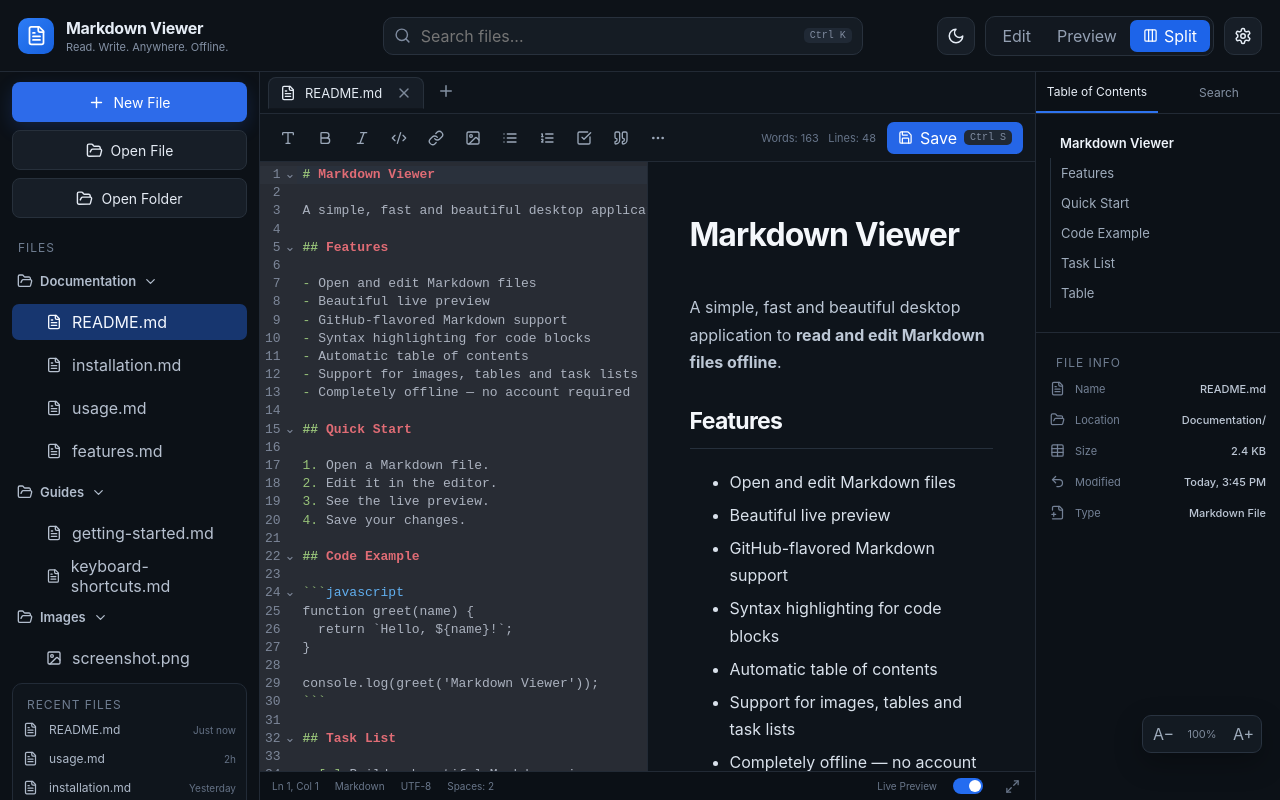
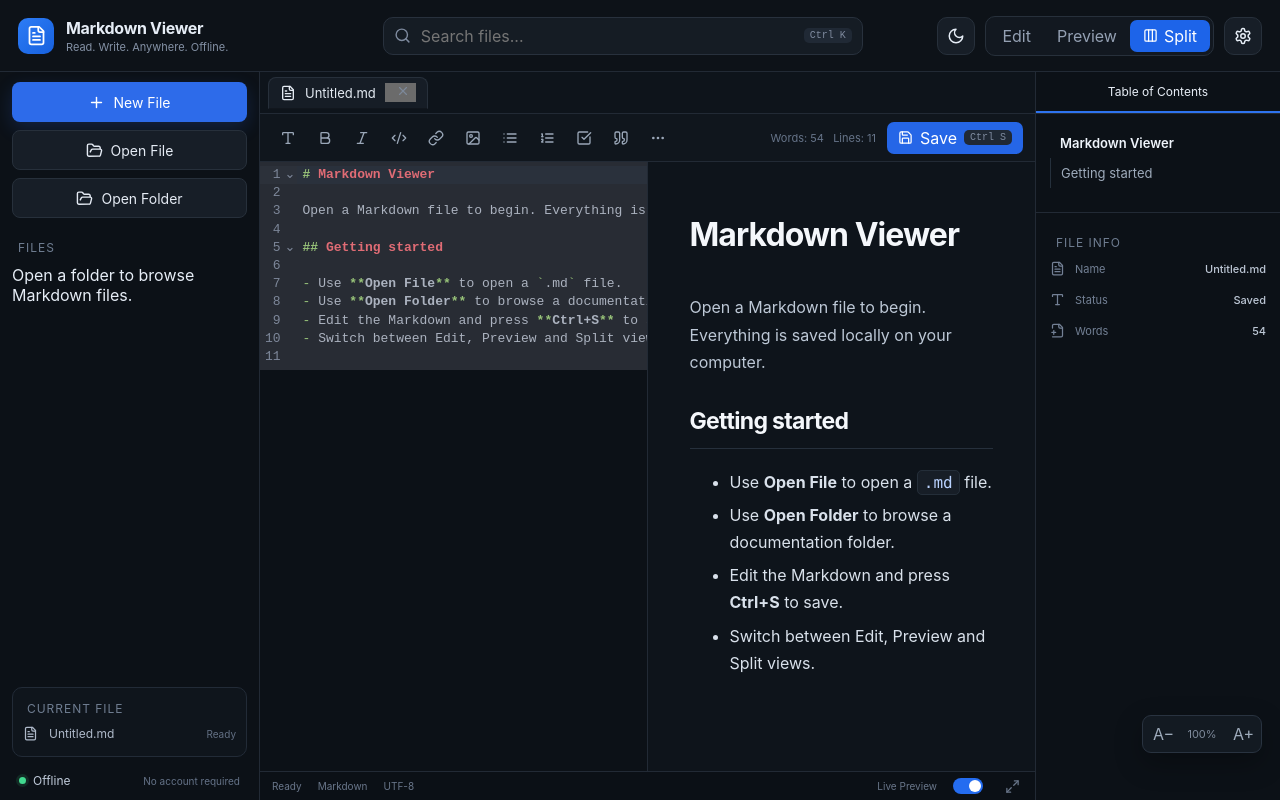
Before and after one commit to dh6xxn/md-viewer, a React (Vite) app: page / in a window 1280 px wide. Built offline with nearby package versions, Linux system fonts and the light colour scheme.

Commit message:
feat: make markdown viewer file operations functional

```diff
--- a/src/main.tsx
+++ b/src/main.tsx
@@ -1,6 +1,8 @@
 import React, { useMemo, useState } from 'react';
 import { createRoot } from 'react-dom/client';
-import { Code2, FileText, FolderOpen, Image, List, ListOrdered, Moon, Plus, Quote, Search, Settings, Sun, Table, Type, Undo2, Bold, Italic, Link, Save, Columns3, X, ChevronDown, FilePlus2, CheckSquare, MoreHorizontal, Maximize2 } from 'lucide-react';
+import { open, save } from '@tauri-apps/plugin-dialog';
+import { invoke } from '@tauri-apps/api/core';
+import { Code2, FileText, FolderOpen, Image, List, ListOrdered, Moon, Plus, Quote, Search, Settings, Sun, Type, Bold, Italic, Link, Save, Columns3, X, ChevronDown, FilePlus2, CheckSquare, MoreHorizontal, Maximize2 } from 'lucide-react';
 import ReactMarkdown from 'react-markdown';
 import remarkGfm from 'remark-gfm';
 import CodeMirror from '@uiw/react-codemirror';
@@ -8,162 +10,132 @@ import { markdown } from '@codemirror/lang-markdown';
 import { oneDark } from '@codemirror/theme-one-dark';
 import './styles.css';
 
-const initialMarkdown = `# Markdown Viewer
+const starter = '# Markdown Viewer\n\nOpen a Markdown file to begin. Everything is saved locally on your computer.\n\n## Getting started\n\n- Use **Open File** to open a `.md` file.\n- Use **Open Folder** to browse a documentation folder.\n- Edit the Markdown and press **Ctrl+S** to save.\n- Switch between Edit, Preview and Split views.\n';
 
-A simple, fast and beautiful desktop application to **read and edit Markdown files offline**.
-
-## Features
-
-- Open and edit Markdown files
-- Beautiful live preview
-- GitHub-flavored Markdown support
-- Syntax highlighting for code blocks
-- Automatic table of contents
-- Support for images, tables and task lists
-- Completely offline — no account required
-
-## Quick Start
-
-1. Open a Markdown file.
-2. Edit it in the editor.
-3. See the live preview.
-4. Save your changes.
-
-## Code Example
-
-\`\`\`javascript
-function greet(name) {
-  return \`Hello, \${name}!\`;
-}
-
-console.log(greet('Markdown Viewer'));
-\`\`\`
-
-## Task List
-
-- [x] Build a beautiful Markdown viewer
-- [x] Add a Markdown editor
-- [x] Add light and dark themes
-- [ ] Add more export options
-
-## Table
-
-| Feature | Status |
-| --- | --- |
-| Viewer | Ready |
-| Editor | Ready |
-| Offline | Ready |
-
-> Everything stays on your computer. No internet is required.\n`;
-
-const files = ['README.md', 'installation.md', 'usage.md', 'features.md'];
+type ViewMode = 'edit' | 'preview' | 'split';
 
 function App() {
-  const [content, setContent] = useState(initialMarkdown);
-  const [mode, setMode] = useState<'edit' | 'preview' | 'split'>('split');
+  const [content, setContent] = useState(starter);
+  const [mode, setMode] = useState<ViewMode>('split');
   const [dark, setDark] = useState(true);
   const [sidebar, setSidebar] = useState(true);
   const [search, setSearch] = useState('');
   const [fontScale, setFontScale] = useState(1);
+  const [filePath, setFilePath] = useState<string | null>(null);
+  const [fileName, setFileName] = useState('Untitled.md');
+  const [files, setFiles] = useState<string[]>([]);
+  const [dirty, setDirty] = useState(false);
+  const [busy, setBusy] = useState(false);
+  const [message, setMessage] = useState('Ready');
 
-  const headings = useMemo(
-    () => content.split('\n').filter((line) => /^#{1,3}\s/.test(line)).map((line) => line.replace(/^#{1,3}\s/, '')),
-    [content],
-  );
+  const headings = useMemo(() => content.split('\n').filter((line) => /^#{1,3}\s/.test(line)).map((line) => line.replace(/^#{1,3}\s/, '')), [content]);
+  const wordCount = content.trim() ? content.trim().split(/\s+/).length : 0;
+
+  const openFile = async (path?: string) => {
+    try {
+      setBusy(true);
+      const selected = path ?? await open({ multiple: false, directory: false, filters: [{ name: 'Markdown', extensions: ['md', 'markdown'] }] });
+      if (!selected || Array.isArray(selected)) return;
+      const text = await invoke<string>('read_markdown', { path: selected });
+      setContent(text);
+      setFilePath(selected);
+      setFileName(selected.split(/[\\/]/).pop() || 'Untitled.md');
+      setDirty(false);
+      setMessage('Opened');
+    } catch (error) {
+      setMessage(String(error));
+    } finally { setBusy(false); }
+  };
+
+  const openFolder = async () => {
+    try {
+      setBusy(true);
+      const selected = await open({ directory: true, multiple: false });
+      if (!selected || Array.isArray(selected)) return;
+      const found = await invoke<string[]>('list_markdown_files', { folder: selected });
+      setFiles(found);
+      if (found.length) await openFile(found[0]);
+      else setMessage('No Markdown files found');
+    } catch (error) { setMessage(String(error)); }
+    finally { setBusy(false); }
+  };
+
+  const saveFile = async () => {
+    try {
+      setBusy(true);
+      let target = filePath;
+      if (!target) {
+        const selected = await save({ defaultPath: fileName, filters: [{ name: 'Markdown', extensions: ['md'] }] });
+        if (!selected) return;
+        target = selected.endsWith('.md') ? selected : `${selected}.md`;
+      }
+      await invoke('write_markdown', { path: target, content });
+      setFilePath(target);
+      setFileName(target.split(/[\\/]/).pop() || 'Untitled.md');
+      setDirty(false);
+      setMessage('Saved');
+    } catch (error) { setMessage(String(error)); }
+    finally { setBusy(false); }
+  };
+
+  const newFile = async () => {
+    try {
+      if (dirty && !window.confirm('You have unsaved changes. Create a new file anyway?')) return;
+      setContent('# New Markdown File\n\n');
+      setFilePath(null);
+      setFileName('Untitled.md');
+      setDirty(true);
+      setMessage('New file');
+    } catch (error) { setMessage(String(error)); }
+  };
 
   const insert = (before: string, after = '', placeholder = 'text') => {
     setContent((current) => `${current}${current.endsWith('\n') ? '' : '\n'}${before}${placeholder}${after}\n`);
+    setDirty(true);
   };
 
-  return (
-    <div className={dark ? 'app dark' : 'app light'}>
+  React.useEffect(() => {
+    const handler = (event: KeyboardEvent) => {
+      if ((event.ctrlKey || event.metaKey) && event.key.toLowerCase() === 's') { event.preventDefault(); void saveFile(); }
+      if ((event.ctrlKey || event.metaKey) && event.key.toLowerCase() === 'o') { event.preventDefault(); void openFile(); }
+    };
+    window.addEventListener('keydown', handler);
+    return () => window.removeEventListener('keydown', handler);
+  });
+
+  return <div className={dark ? 'app dark' : 'app light'}>
     <header className="titlebar">
-        <div className="brand">
-          <div className="brand-mark"><FileText size={21} /></div>
-          <div><strong>Markdown Viewer</strong><span>Read. Write. Anywhere. Offline.</span></div>
-        </div>
-        <div className="global-search"><Search size={17} /><input placeholder="Search files..." value={search} onChange={(e) => setSearch(e.target.value)} /><kbd>Ctrl K</kbd></div>
+      <div className="brand"><div className="brand-mark"><FileText size={21}/></div><div><strong>Markdown Viewer</strong><span>Read. Write. Anywhere. Offline.</span></div></div>
+      <div className="global-search"><Search size={17}/><input placeholder="Search files..." value={search} onChange={(e) => setSearch(e.target.value)}/><kbd>Ctrl K</kbd></div>
       <div className="title-actions">
-          <button className="icon-btn" onClick={() => setDark((v) => !v)} title="Toggle theme">{dark ? <Moon size={18} /> : <Sun size={18} />}</button>
-          <div className="mode-switch">
-            <button onClick={() => setMode('edit')} className={mode === 'edit' ? 'active' : ''}>Edit</button>
-            <button onClick={() => setMode('preview')} className={mode === 'preview' ? 'active' : ''}>Preview</button>
-            <button onClick={() => setMode('split')} className={mode === 'split' ? 'active' : ''}><Columns3 size={15}/> Split</button>
-          </div>
-          <button className="icon-btn" onClick={() => setSidebar((v) => !v)} title="Toggle sidebar"><Settings size={18} /></button>
+        <button className="icon-btn" onClick={() => setDark((v) => !v)} title="Toggle theme">{dark ? <Moon size={18}/> : <Sun size={18}/>}</button>
+        <div className="mode-switch"><button onClick={() => setMode('edit')} className={mode === 'edit' ? 'active' : ''}>Edit</button><button onClick={() => setMode('preview')} className={mode === 'preview' ? 'active' : ''}>Preview</button><button onClick={() => setMode('split')} className={mode === 'split' ? 'active' : ''}><Columns3 size={15}/> Split</button></div>
+        <button className="icon-btn" onClick={() => setSidebar((v) => !v)} title="Toggle sidebar"><Settings size={18}/></button>
       </div>
     </header>
-
     <div className="workspace">
       {sidebar && <aside className="left-sidebar">
-          <div className="actions-stack">
-            <button className="primary-action"><Plus size={17}/> New File</button>
-            <button className="secondary-action"><FolderOpen size={17}/> Open File</button>
-            <button className="secondary-action"><FolderOpen size={17}/> Open Folder</button>
-          </div>
+        <div className="actions-stack"><button className="primary-action" onClick={newFile}><Plus size={17}/> New File</button><button className="secondary-action" onClick={() => void openFile()}><FolderOpen size={17}/> Open File</button><button className="secondary-action" onClick={() => void openFolder()}><FolderOpen size={17}/> Open Folder</button></div>
         <div className="section-title">Files</div>
-          <div className="tree-root"><FolderOpen size={16}/> Documentation <ChevronDown size={15}/></div>
-          {files.map((name, i) => <button key={name} className={i === 0 ? 'tree-file selected' : 'tree-file'}><FileText size={16}/>{name}</button>)}
-          <div className="tree-root"><FolderOpen size={16}/> Guides <ChevronDown size={15}/></div>
-          <button className="tree-file"><FileText size={16}/> getting-started.md</button>
-          <button className="tree-file"><FileText size={16}/> keyboard-shortcuts.md</button>
-          <div className="tree-root"><FolderOpen size={16}/> Images <ChevronDown size={15}/></div>
-          <button className="tree-file"><Image size={16}/> screenshot.png</button>
-          <div className="recent-card">
-            <div className="section-title">Recent Files</div>
-            <div className="recent-row"><FileText size={15}/><span>README.md</span><small>Just now</small></div>
-            <div className="recent-row"><FileText size={15}/><span>usage.md</span><small>2h</small></div>
-            <div className="recent-row"><FileText size={15}/><span>installation.md</span><small>Yesterday</small></div>
-          </div>
+        {files.length ? files.filter((p) => !search || p.toLowerCase().includes(search.toLowerCase())).map((path) => <button key={path} className={path === filePath ? 'tree-file selected' : 'tree-file'} onClick={() => void openFile(path)}><FileText size={16}/>{path.split(/[\\/]/).pop()}</button>) : <div className="empty-files">Open a folder to browse Markdown files.</div>}
+        <div className="recent-card"><div className="section-title">Current File</div><div className="recent-row"><FileText size={15}/><span>{fileName}</span><small>{dirty ? 'Unsaved' : message}</small></div></div>
         <div className="offline-card"><span className="status-dot"/> Offline <small>No account required</small></div>
       </aside>}
-
       <main className="main-panel">
-          <div className="tabbar"><div className="file-tab"><FileText size={16}/><span>README.md</span><X size={16}/></div><button className="add-tab"><Plus size={18}/></button></div>
+        <div className="tabbar"><div className="file-tab"><FileText size={16}/><span>{fileName}</span>{dirty && <span className="dirty-dot"/>}<button className="tab-close" title="Clear document" onClick={newFile}><X size={14}/></button></div></div>
         <div className="toolbar">
-            <button onClick={() => insert('# ', '', 'Heading')} title="Heading"><Type size={16}/></button>
-            <button onClick={() => insert('**', '**', 'bold')}><Bold size={16}/></button>
-            <button onClick={() => insert('*', '*', 'italic')}><Italic size={16}/></button>
-            <button onClick={() => insert('`', '`', 'code')}><Code2 size={16}/></button>
-            <button onClick={() => insert('[', '](https://)', 'link')}><Link size={16}/></button>
-            <button onClick={() => insert('![', '](image.png)', 'alt text')}><Image size={16}/></button>
-            <button onClick={() => insert('- ', '', 'item')}><List size={16}/></button>
-            <button onClick={() => insert('1. ', '', 'item')}><ListOrdered size={16}/></button>
-            <button onClick={() => insert('- [ ] ', '', 'task')}><CheckSquare size={16}/></button>
-            <button onClick={() => insert('> ', '', 'quote')}><Quote size={16}/></button>
-            <button><MoreHorizontal size={16}/></button>
-            <div className="toolbar-spacer"/>
-            <span className="meta">Words: {content.trim().split(/\s+/).filter(Boolean).length} &nbsp; Lines: {content.split('\n').length}</span>
-            <button className="save-btn"><Save size={15}/> Save <kbd>Ctrl S</kbd></button>
+          <button onClick={() => insert('# ', '', 'Heading')} title="Heading"><Type size={16}/></button><button onClick={() => insert('**', '**', 'bold')}><Bold size={16}/></button><button onClick={() => insert('*', '*', 'italic')}><Italic size={16}/></button><button onClick={() => insert('`', '`', 'code')}><Code2 size={16}/></button><button onClick={() => insert('[', '](https://)', 'link')}><Link size={16}/></button><button onClick={() => insert('![', '](image.png)', 'alt text')}><Image size={16}/></button><button onClick={() => insert('- ', '', 'item')}><List size={16}/></button><button onClick={() => insert('1. ', '', 'item')}><ListOrdered size={16}/></button><button onClick={() => insert('- [ ] ', '', 'task')}><CheckSquare size={16}/></button><button onClick={() => insert('> ', '', 'quote')}><Quote size={16}/></button><button><MoreHorizontal size={16}/></button><div className="toolbar-spacer"/><span className="meta">Words: {wordCount} &nbsp; Lines: {content.split('\n').length}</span><button className="save-btn" onClick={() => void saveFile()} disabled={busy}><Save size={15}/> {busy ? 'Working…' : 'Save'} <kbd>Ctrl S</kbd></button>
         </div>
-
-          <div className="document-area" style={{ fontSize: `${fontScale}em` }}>
-            {(mode === 'edit' || mode === 'split') && <section className={mode === 'split' ? 'editor-pane split' : 'editor-pane full'}>
-              <CodeMirror value={content} height="100%" theme={dark ? oneDark : undefined} extensions={[markdown()]} onChange={setContent} basicSetup={{ lineNumbers: true, foldGutter: true, highlightActiveLine: true }} />
-            </section>}
-            {(mode === 'preview' || mode === 'split') && <section className={mode === 'split' ? 'preview-pane split' : 'preview-pane full'}>
-              <article className="markdown"><ReactMarkdown remarkPlugins={[remarkGfm]}>{content}</ReactMarkdown></article>
-            </section>}
+        <div className="document-area" style={{fontSize: `${fontScale}em`}}>
+          {(mode === 'edit' || mode === 'split') && <section className={mode === 'split' ? 'editor-pane split' : 'editor-pane full'}><CodeMirror value={content} height="100%" theme={dark ? oneDark : undefined} extensions={[markdown()]} onChange={(value) => { setContent(value); setDirty(true); }} basicSetup={{lineNumbers: true, foldGutter: true, highlightActiveLine: true}}/></section>}
+          {(mode === 'preview' || mode === 'split') && <section className={mode === 'split' ? 'preview-pane split' : 'preview-pane full'}><article className="markdown"><ReactMarkdown remarkPlugins={[remarkGfm]}>{content}</ReactMarkdown></article></section>}
         </div>
-          <div className="statusbar"><span>Ln 1, Col 1</span><span>Markdown</span><span>UTF-8</span><span>Spaces: 2</span><span className="status-spacer"/><span>Live Preview</span><span className="toggle on"/><button className="icon-btn tiny"><Maximize2 size={15}/></button></div>
+        <div className="statusbar"><span>{dirty ? 'Unsaved changes' : message}</span><span>Markdown</span><span>UTF-8</span><span className="status-spacer"/><span>Live Preview</span><span className="toggle on"/><button className="icon-btn tiny"><Maximize2 size={15}/></button></div>
       </main>
-
-        <aside className="right-sidebar">
-          <div className="right-tabs"><button className="active">Table of Contents</button><button>Search</button></div>
-          <div className="toc">{headings.map((h, i) => <div key={`${h}-${i}`} className={i === 0 ? 'toc-item root' : 'toc-item'}>{h}</div>)}</div>
-          <div className="file-info">
-            <div className="section-title">File Info</div>
-            <div className="info-row"><FileText size={15}/><span>Name</span><b>README.md</b></div>
-            <div className="info-row"><FolderOpen size={15}/><span>Location</span><b>Documentation/</b></div>
-            <div className="info-row"><Table size={15}/><span>Size</span><b>2.4 KB</b></div>
-            <div className="info-row"><Undo2 size={15}/><span>Modified</span><b>Today, 3:45 PM</b></div>
-            <div className="info-row"><FilePlus2 size={15}/><span>Type</span><b>Markdown File</b></div>
-          </div>
-        </aside>
+      <aside className="right-sidebar"><div className="right-tabs"><button className="active">Table of Contents</button></div><div className="toc">{headings.map((h, i) => <div key={`${h}-${i}`} className={i === 0 ? 'toc-item root' : 'toc-item'}>{h}</div>)}</div><div className="file-info"><div className="section-title">File Info</div><div className="info-row"><FileText size={15}/><span>Name</span><b>{fileName}</b></div><div className="info-row"><Type size={15}/><span>Status</span><b>{dirty ? 'Unsaved' : 'Saved'}</b></div><div className="info-row"><FilePlus2 size={15}/><span>Words</span><b>{wordCount}</b></div></div></aside>
     </div>
     <div className="quick-controls"><button onClick={() => setFontScale((v) => Math.max(.85, v-.05))}>A−</button><span>{Math.round(fontScale * 100)}%</span><button onClick={() => setFontScale((v) => Math.min(1.35, v+.05))}>A+</button></div>
-    </div>
-  );
+  </div>;
 }
 
-createRoot(document.getElementById('root')!).render(<React.StrictMode><App /></React.StrictMode>);
+createRoot(document.getElementById('root')!).render(<React.StrictMode><App/></React.StrictMode>);
```
Lines whose indentation alone changed are shown as unchanged.
